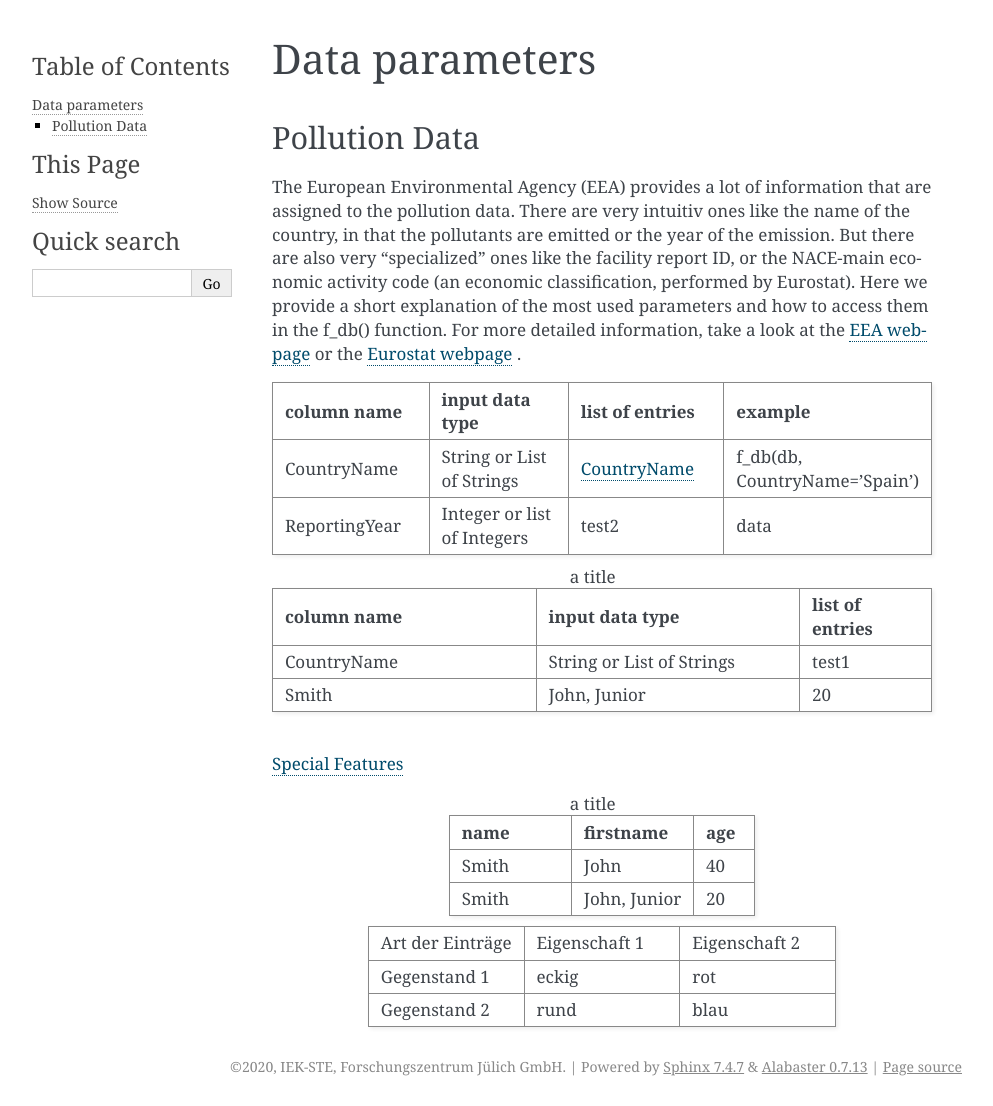
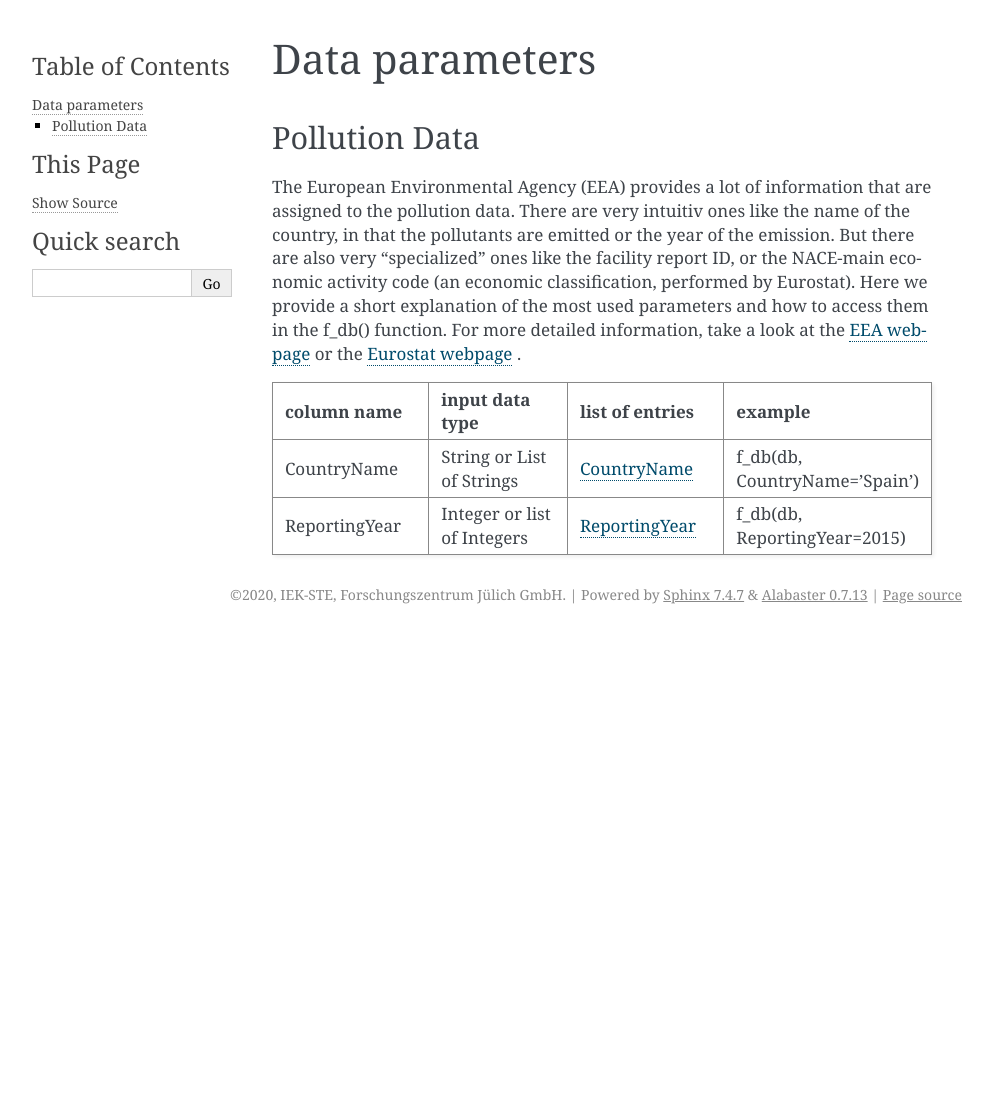
Before and after one commit to ElsevierSoftwareX/SOFTX-D-21-00134, a Sphinx documentation site: the page built from docs/source/datainformation.rst, in a window 1280 px wide. Shown: the whole page, without its empty margins (148-1141 px from the left). Built offline with Sphinx 7.4.7, drawn with Linux system fonts in a browser that asks for light colours; after the commit the page ends 900 px from its top, so only the background shows below that.

Commit message:
updating documentation

```diff
--- a/docs/source/datainformation.rst
+++ b/docs/source/datainformation.rst
@@ -15,40 +15,4 @@ For more detailed information, take a look at the `EEA webpage <https://www.eea.
 	:widths: 50, 50, 50, 50
 
 	"CountryName", "String or List of Strings", ":ref:`countrynamelist`", "f_db(db, CountryName='Spain')"
-	"ReportingYear", "Integer or list of Integers", "test2", "data"
-
-
-.. csv-table:: a title
-   :header: "column name", "input data type", "list of entries"
-   :widths: 20, 20, 10
-
-   "CountryName", "String or List of Strings", "test1"
-   "Smith", "John, Junior", 20
-
-
-|
-| :ref:`tut5`
-
-
-.. csv-table:: a title
-   :header: "name", "firstname", "age"
-   :widths: 20, 20, 10
-
-   "Smith", "John", 40
-   "Smith", "John, Junior", 20
-
-
-.. list-table::
-    :name: tab-beispieltabelle
-    :widths: 50 50 50
-    :header-rows: 0
-
-    * - Art der Einträge
-      - Eigenschaft 1
-      - Eigenschaft 2
-    * - Gegenstand 1
-      - eckig
-      - rot
-    * - Gegenstand 2
-      - rund
-      - blau
+	"ReportingYear", "Integer or list of Integers", ":ref:`reportingyearlist`", "f_db(db, ReportingYear=2015)"
```
Also changed, not shown: docs/source/reportingyearlist.rst (added, +18 -0 lines).
